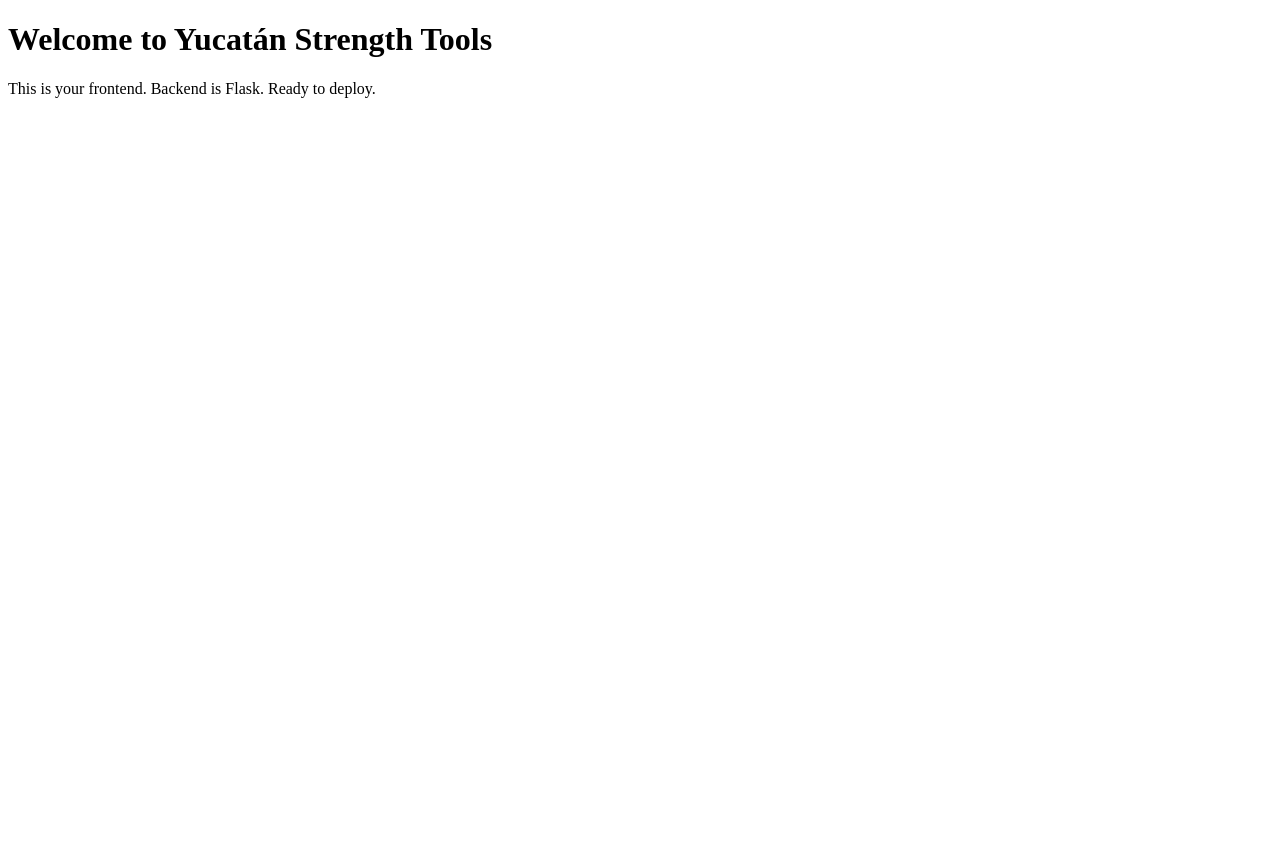
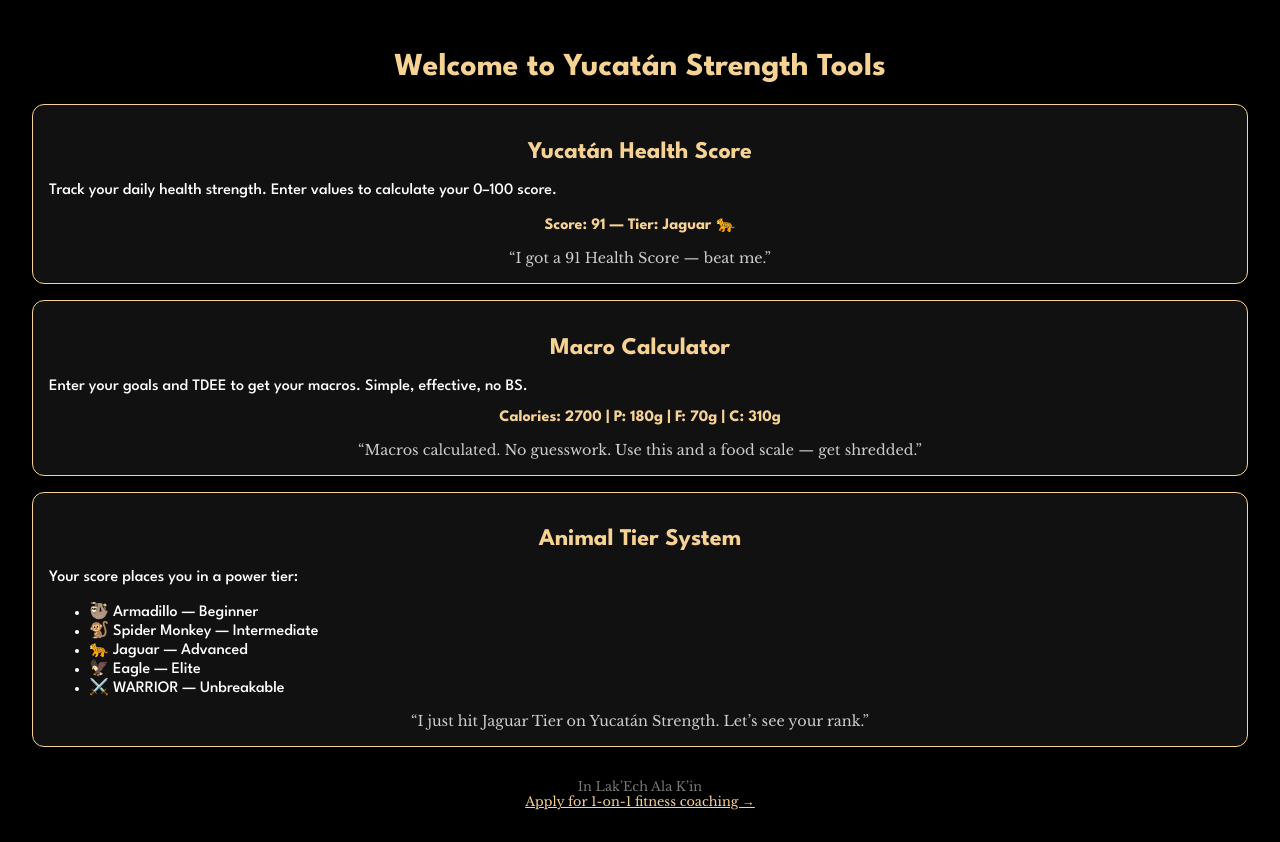
Before and after one commit to yucatanstrength/yucatan_strength_webapp, a Flask app: page / in a window 1280 px wide. Before the commit the page ends 98 px from the top, so only its background shows below. Run offline with Flask 3, Linux system fonts and the light colour scheme.

Commit message:
Upgraded to full Yucatán Strength app with health score, tiers, macros, and UI

```diff
--- a/app.py
+++ b/app.py
@@ -1,24 +1,89 @@
+
 from flask import Flask, render_template, request, jsonify
+from flask_cors import CORS
 import math
-from flask_cors import CORS
+import os
 
 app = Flask(__name__)
 CORS(app)
 
-# Calculators...
+@app.route('/')
+def home():
+    return render_template('index.html')
 
-@app.route("/")
-def home():
-    return render_template("index.html")
+@app.route('/tdee', methods=['POST'])
+def tdee():
+    data = request.json
+    weight = data['weight']
+    height = data['height']
+    age = data['age']
+    gender = data['gender']
+    activity = data['activity']
 
-# Placeholder routes...
-@app.route("/tdee", methods=["POST"])
-def tdee():
-    return jsonify({"tdee": 3000})
+    if gender == 'male':
+        bmr = 10 * weight + 6.25 * height - 5 * age + 5
+    else:
+        bmr = 10 * weight + 6.25 * height - 5 * age - 161
 
-@app.route("/macros", methods=["POST"])
+    multiplier = {
+        'sedentary': 1.2,
+        'light': 1.375,
+        'moderate': 1.55,
+        'active': 1.725,
+        'very_active': 1.9
+    }
+    tdee_val = round(bmr * multiplier.get(activity, 1.2), 2)
+    return jsonify({'tdee': tdee_val})
+
+@app.route('/macros', methods=['POST'])
 def macros():
-    return jsonify({"protein": 180, "fats": 70, "carbs": 310})
+    data = request.json
+    tdee = data['tdee']
+    goal = data['goal']
+    if goal == 'cut':
+        tdee -= 500
+    elif goal == 'bulk':
+        tdee += 500
+    protein = round(tdee * 0.3 / 4)
+    fats = round(tdee * 0.25 / 9)
+    carbs = round((tdee - (protein * 4 + fats * 9)) / 4)
+    return jsonify({'calories': tdee, 'protein': protein, 'fats': fats, 'carbs': carbs})
 
-if __name__ == "__main__":
-    import os; app.run(host='0.0.0.0', port=int(os.environ.get('PORT', 5000)))
+@app.route('/healthscore', methods=['POST'])
+def healthscore():
+    data = request.json
+    weight = data['weight']
+    height = data['height']
+    waist = data['waist']
+    hips = data['hips']
+    sleep = data['sleep']
+    water = data['water']
+    hrv = data['hrv']
+    mood = data['mood']
+
+    bmi = weight / ((height / 100) ** 2)
+    whr = waist / hips
+    sleep_score = min(sleep / 8, 1)
+    water_score = min(water / (weight * 0.035), 1)
+    hrv_score = max(min(hrv / 100, 1), 0.5)
+    mental_score = mood / 10
+
+    raw_score = (1 / bmi) * 5 + (1 - whr) * 30 + sleep_score * 20 + water_score * 10 + hrv_score * 15 + mental_score * 20
+    final_score = max(min(round(raw_score, 2), 100), 0)
+
+    # Tier logic
+    if final_score < 40:
+        tier = "Armadillo 🦥"
+    elif final_score < 60:
+        tier = "Spider Monkey 🐒"
+    elif final_score < 80:
+        tier = "Jaguar 🐆"
+    elif final_score < 95:
+        tier = "Eagle 🦅"
+    else:
+        tier = "WARRIOR ⚔️"
+
+    return jsonify({'score': final_score, 'tier': tier})
+
+if __name__ == '__main__':
+    app.run(host='0.0.0.0', port=int(os.environ.get('PORT', 5000)))
--- a/templates/index.html
+++ b/templates/index.html
@@ -1,12 +1,94 @@
+
 <!DOCTYPE html>
-<html lang="en">
+<html lang="en" data-theme="dark">
 <head>
   <meta charset="UTF-8" />
   <meta name="viewport" content="width=device-width, initial-scale=1.0"/>
   <title>Yucatán Strength</title>
+  <link href="https://fonts.googleapis.com/css2?family=League+Spartan:wght@500;700&family=Libre+Baskerville&display=swap" rel="stylesheet">
+  <style>
+    body {
+      background-color: #000;
+      color: white;
+      font-family: 'League Spartan', sans-serif;
+      margin: 0;
+      padding: 2rem;
+    }
+    h1, h2 {
+      color: #f6d393;
+      text-align: center;
+    }
+    .card {
+      background: #111;
+      border: 1px solid #f6d393;
+      border-radius: 12px;
+      padding: 1rem;
+      margin: 1rem 0;
+    }
+    .result {
+      color: #f6d393;
+      font-weight: bold;
+      text-align: center;
+    }
+    .share-text {
+      font-size: 0.9rem;
+      font-family: 'Libre Baskerville', serif;
+      text-align: center;
+      margin-top: 1rem;
+      color: #ccc;
+    }
+    .footer {
+      text-align: center;
+      font-size: 0.8rem;
+      margin-top: 2rem;
+      color: #777;
+      font-family: 'Libre Baskerville', serif;
+    }
+    button {
+      background-color: #f6d393;
+      color: black;
+      font-weight: bold;
+      padding: 0.6rem;
+      width: 100%;
+      border: none;
+      border-radius: 6px;
+      cursor: pointer;
+    }
+  </style>
 </head>
 <body>
   <h1>Welcome to Yucatán Strength Tools</h1>
-  <p>This is your frontend. Backend is Flask. Ready to deploy.</p>
+
+  <div class="card">
+    <h2>Yucatán Health Score</h2>
+    <p>Track your daily health strength. Enter values to calculate your 0–100 score.</p>
+    <div class="result">Score: 91 — Tier: Jaguar 🐆</div>
+    <div class="share-text">“I got a 91 Health Score — beat me.”</div>
+  </div>
+
+  <div class="card">
+    <h2>Macro Calculator</h2>
+    <p>Enter your goals and TDEE to get your macros. Simple, effective, no BS.</p>
+    <div class="result">Calories: 2700 | P: 180g | F: 70g | C: 310g</div>
+    <div class="share-text">“Macros calculated. No guesswork. Use this and a food scale — get shredded.”</div>
+  </div>
+
+  <div class="card">
+    <h2>Animal Tier System</h2>
+    <p>Your score places you in a power tier:</p>
+    <ul>
+      <li>🦥 Armadillo — Beginner</li>
+      <li>🐒 Spider Monkey — Intermediate</li>
+      <li>🐆 Jaguar — Advanced</li>
+      <li>🦅 Eagle — Elite</li>
+      <li>⚔️ WARRIOR — Unbreakable</li>
+    </ul>
+    <div class="share-text">“I just hit Jaguar Tier on Yucatán Strength. Let’s see your rank.”</div>
+  </div>
+
+  <div class="footer">
+    In Lak’Ech Ala K’in<br>
+    <a href="https://georgealuke.pythonanywhere.com" target="_blank" style="color:#f6d393;">Apply for 1-on-1 fitness coaching →</a>
+  </div>
 </body>
 </html>
```
Also changed, not shown: 1 other file.
